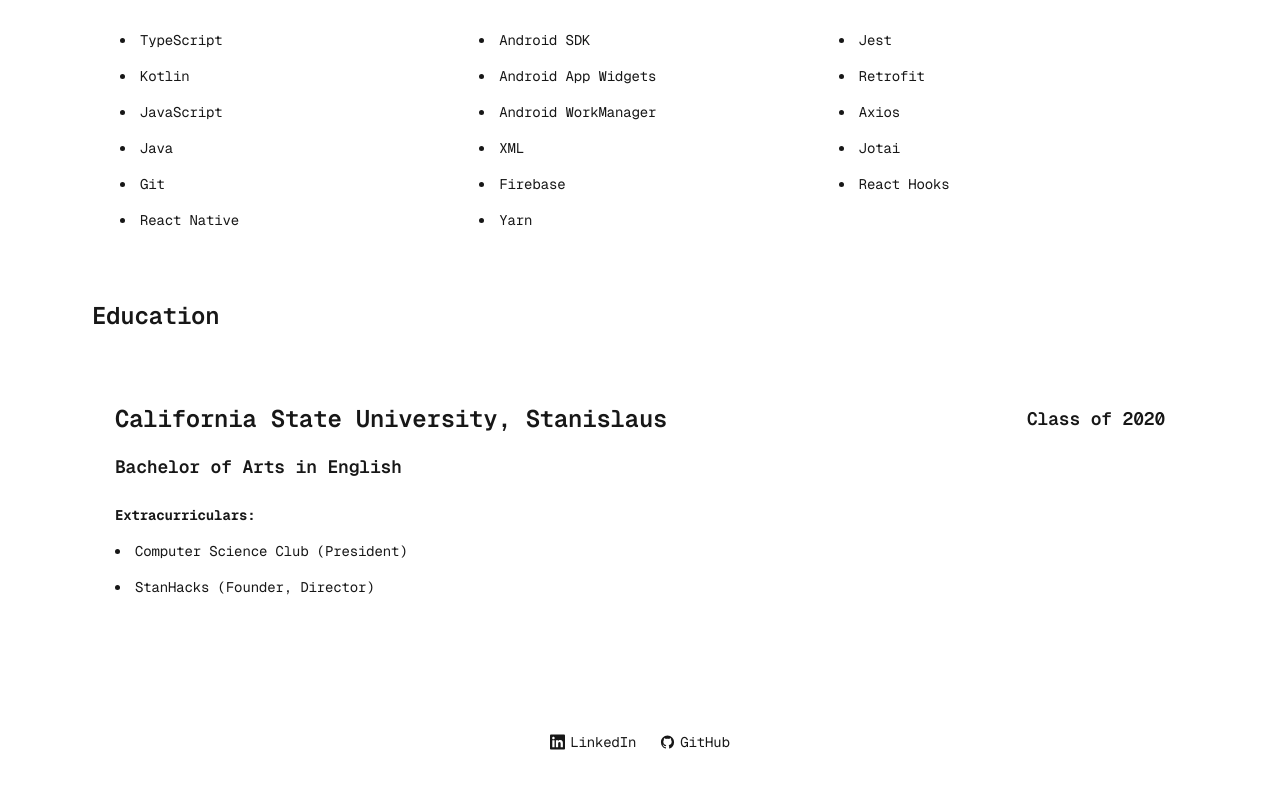
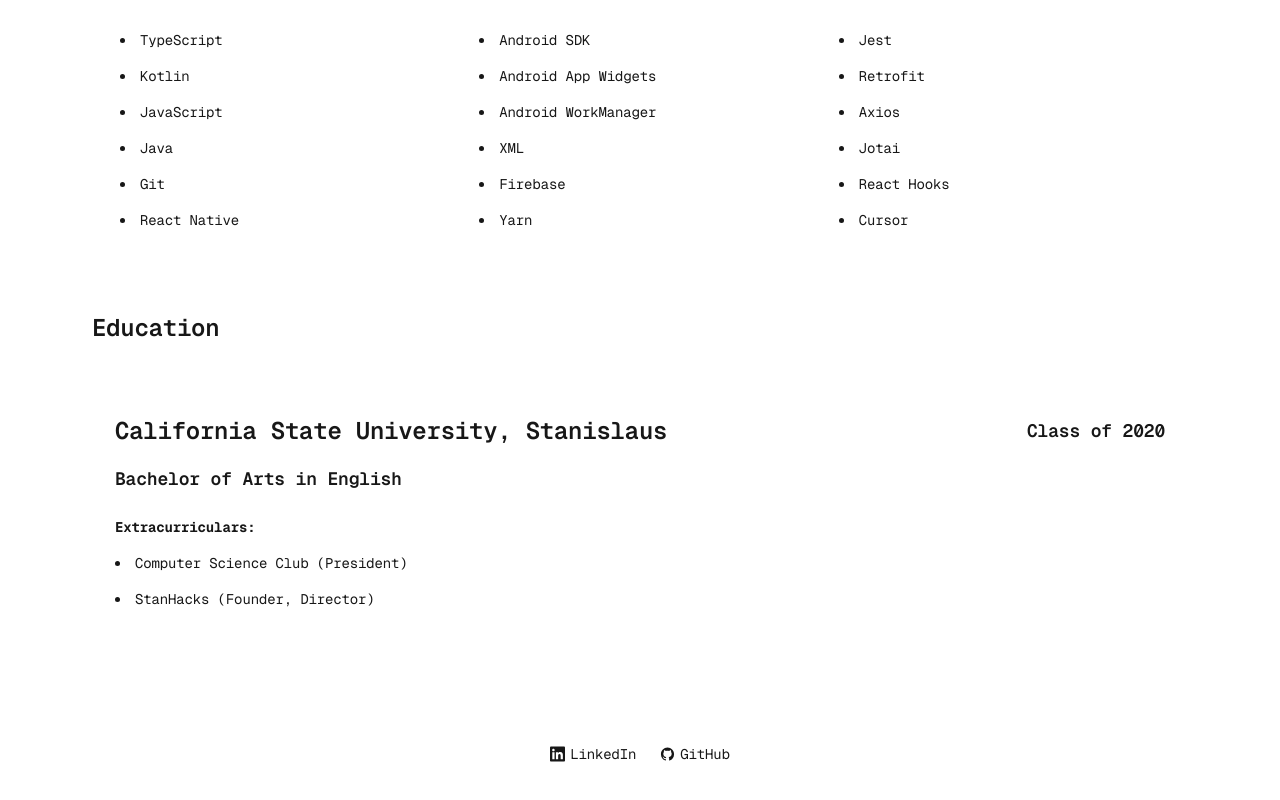
Before and after one commit to endlessrequiem/portfolio-site, a Next.js app: page / in a window 1280 px wide. Shown: the part 5271-6071 px from the top of the page. Built offline with nearby package versions, Linux system fonts and the light colour scheme.

Commit message:
add cursor

```diff
--- a/src/app/page.strings.ts
+++ b/src/app/page.strings.ts
@@ -21,7 +21,8 @@
         "Retrofit",
         "Axios",
         "Jotai",
-        "React Hooks"
+        "React Hooks",
+        "Cursor",
     ],
     experienceHeader: "Experience",
     companies: ["SmartRent"],
```
